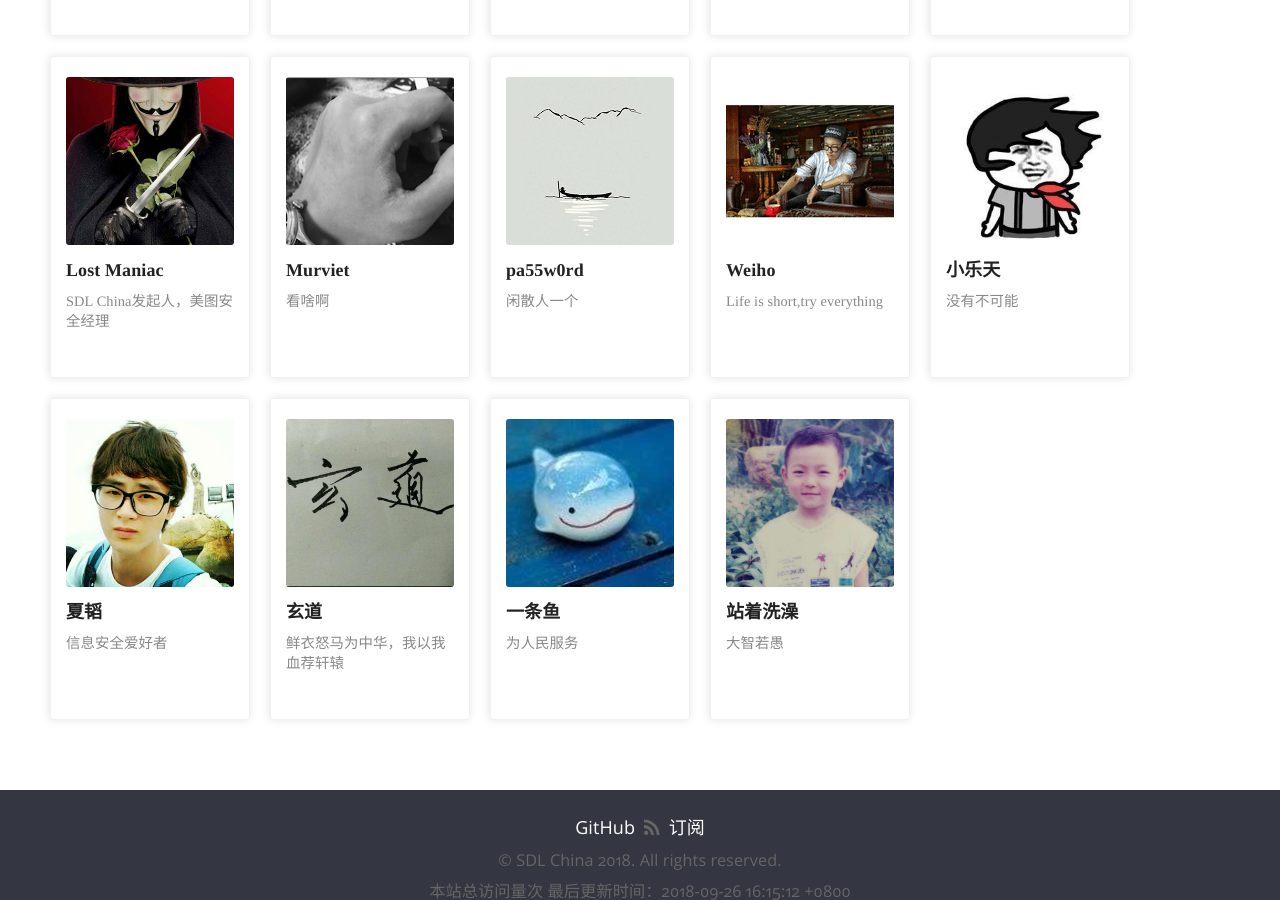
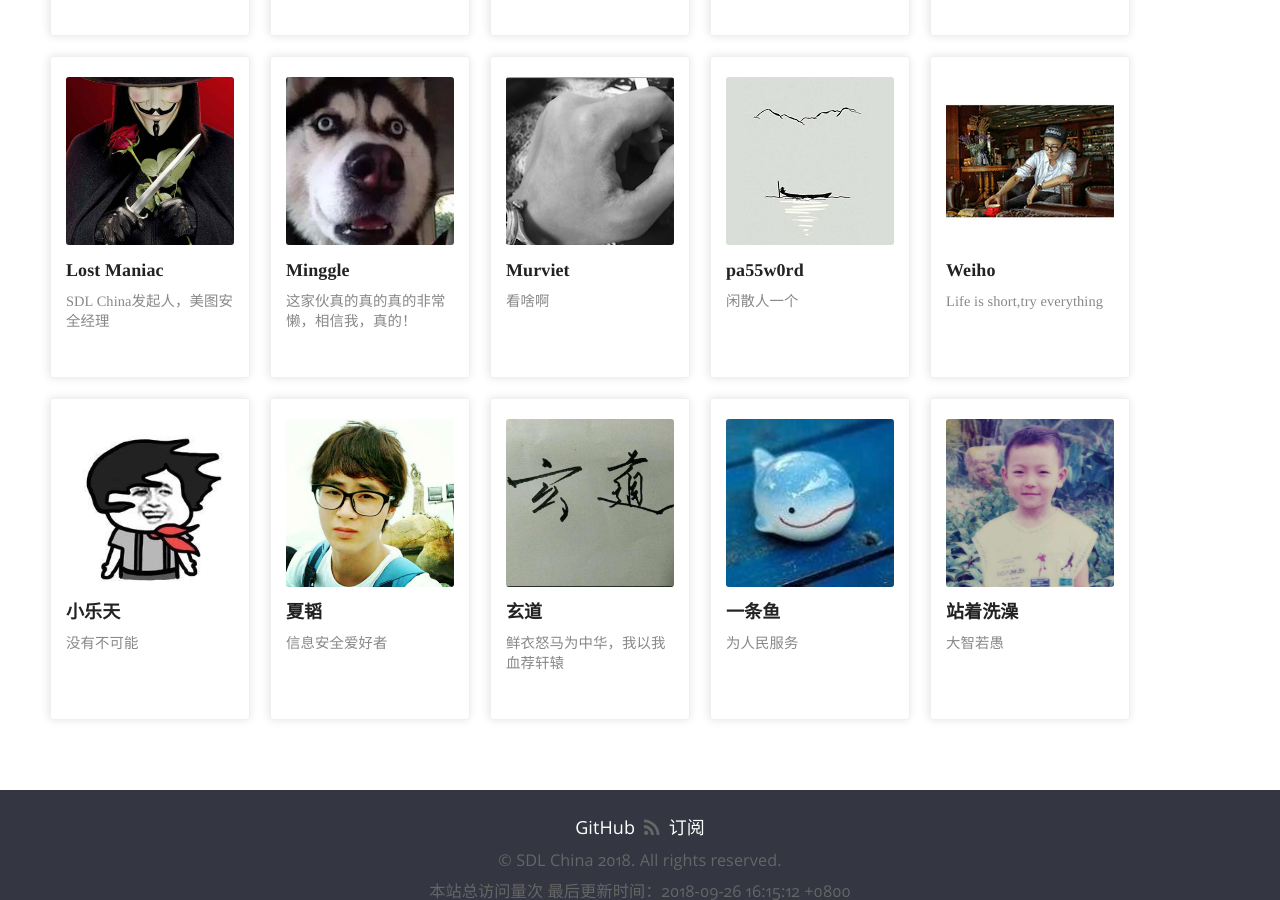
Before and after one commit to sdlchina/sdlchina-web, a Jekyll site: the page built from about.md, in a window 1280 px wide and 900 px high, scrolled down 2706 px. Built offline with Jekyll 4.4.1, drawn with Linux system fonts in a browser that asks for light colours; some web fonts are replaced; comment, search, counter and statistics services are not loaded.

Commit message:
新增一个成员

```diff
--- a/about.md
+++ b/about.md
@@ -183,6 +183,14 @@ type: Document
         </li>
 
         <li>
+            <img class="picture" src="/images/head/Minggle.jpg" alt="">
+            <dl class="desc">
+                <dt>Minggle</dt>
+                <dd>这家伙真的真的真的非常懒，相信我，真的！</dd>
+            </dl>
+        </li>
+
+        <li>
             <img class="picture" src="/images/head/Murviet.png" alt="">
             <dl class="desc">
                 <dt>Murviet</dt>
```
Also changed, not shown: images/head/Minggle.jpg (added).
